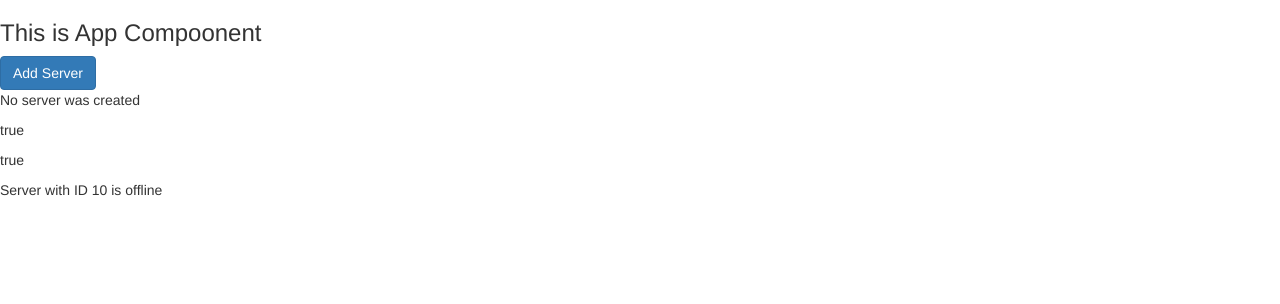
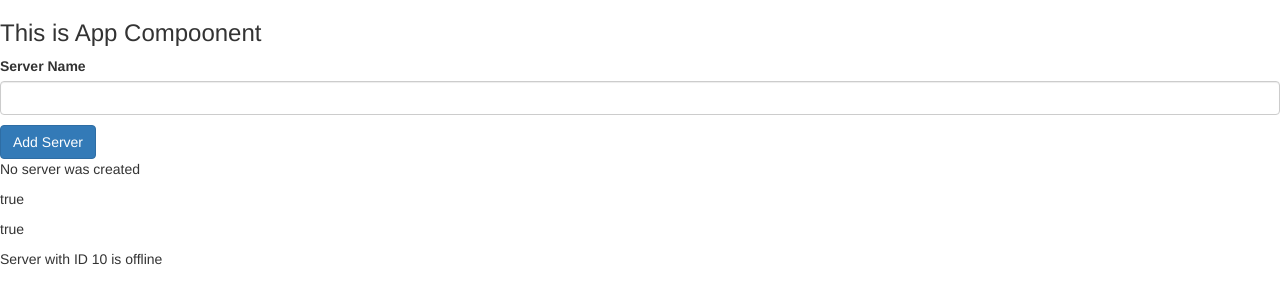
Before and after one commit to regi669/AngularCourse, an Angular app in the folder angular-course/: page / in a window 1280 px wide. Shown: the top 304 px of the page. Built offline with nearby package versions, Linux system fonts and the light colour scheme.

Commit message:
Two way binding in angular

```diff
--- a/angular-course/src/app/components/servers/servers.component.html
+++ b/angular-course/src/app/components/servers/servers.component.html
@@ -1,3 +1,11 @@
+<label>Server Name</label>
+<!--<input type="text"-->
+<!--       class="form-control"-->
+<!--        (input)="onUpdateServerName($event)">-->
+<input type="text"
+       class="form-control"
+       [(ngModel)]="serverName">
+<p>{{serverName}}</p>
 <button
   class="btn btn-primary"
   [disabled]="!allowNewServer"
--- a/angular-course/src/app/components/servers/servers.component.ts
+++ b/angular-course/src/app/components/servers/servers.component.ts
@@ -8,6 +8,7 @@
 export class ServersComponent implements OnInit {
   allowNewServer = false;
   serverCreationStatus = 'No server was created';
+  serverName = '';
   constructor() {
     setTimeout(() => {
       this.allowNewServer = true;
@@ -20,4 +21,8 @@
   onCreateServer() {
     this.serverCreationStatus = 'Server was created';
   }
+
+  // onUpdateServerName(event: Event) {
+  //   this.serverName = (<HTMLInputElement>event.target).value;
+  // }
 }
```
